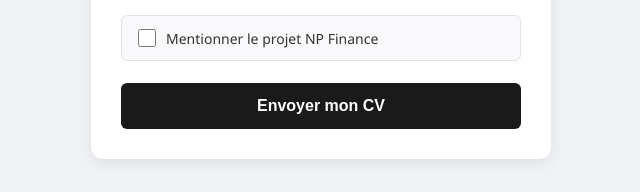
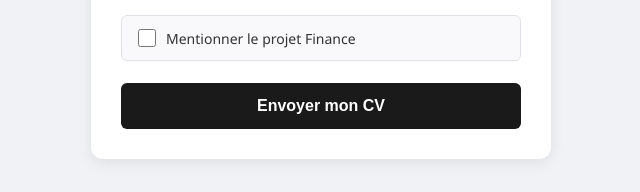
Before and after one commit to n1ghtway/candidature, a plain HTML site: page index.html in a window 1280 px wide. Shown: the part 492-684 px from the top of the page, 319-959 px from the left. Drawn offline with Linux system fonts and the light colour scheme.

Commit message:
Update index.html

```diff
--- a/index.html
+++ b/index.html
@@ -23,7 +23,7 @@
 
     <div class="checkbox-group">
         <input type="checkbox" id="inclureProjet">
-        <label for="inclureProjet">Mentionner le projet NP Finance</label>
+        <label for="inclureProjet">Mentionner le projet Finance</label>
     </div>
 
     <button onclick="preparerMail()">Envoyer mon CV</button>
```
